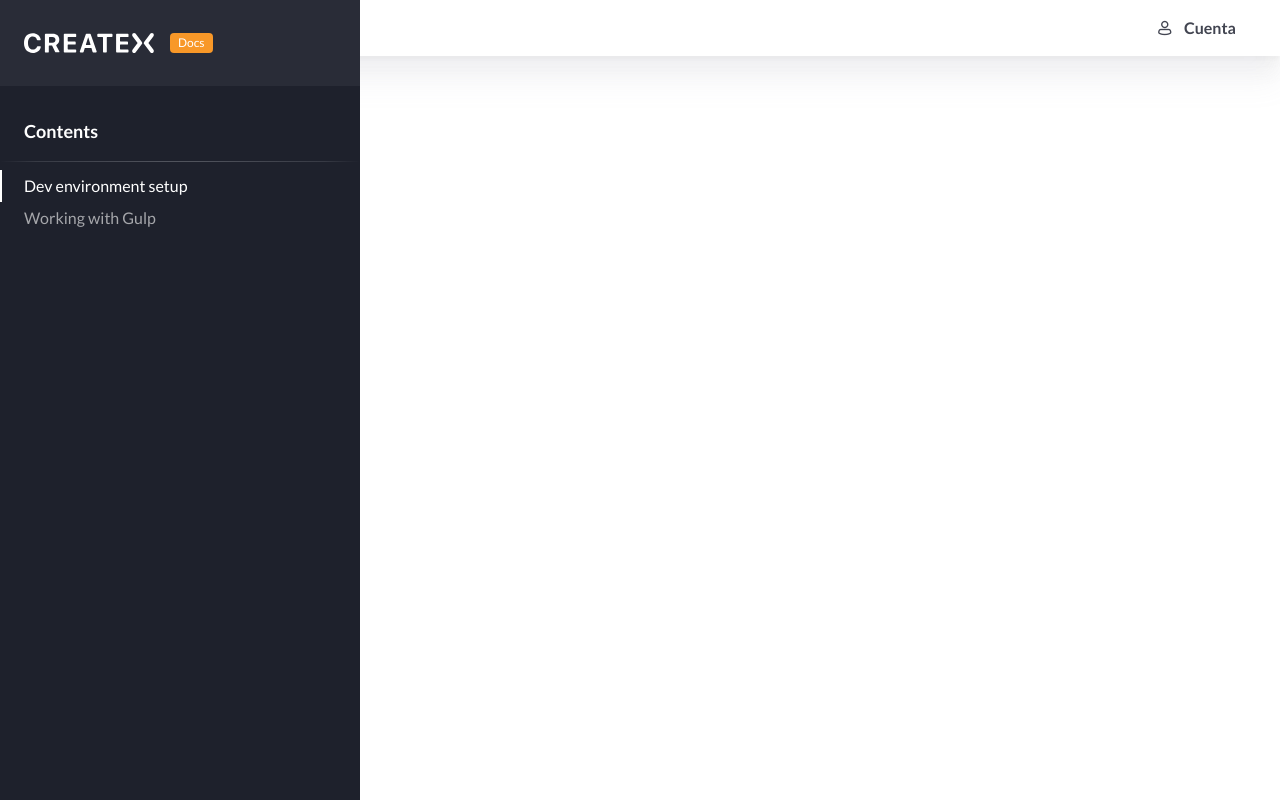
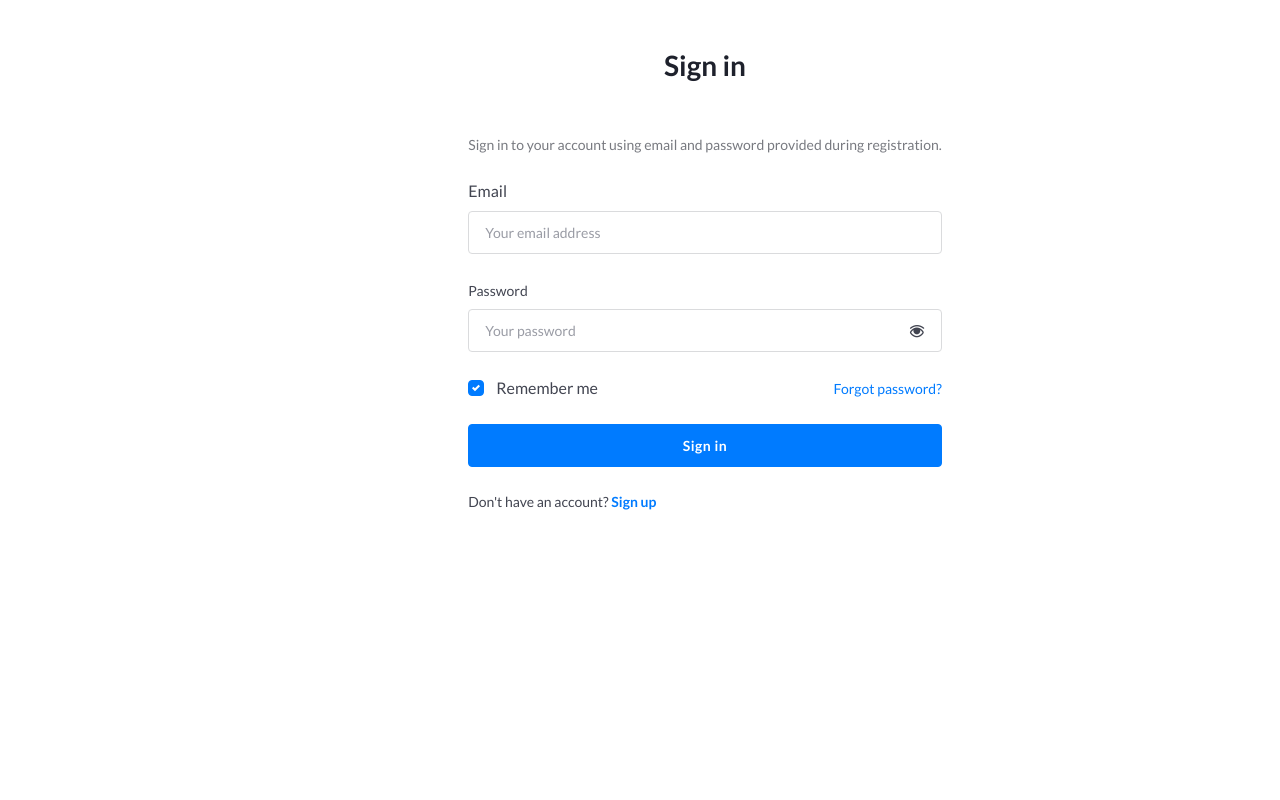
Before and after one commit to sebastiancordovaw/tienda-admin, an Angular app: page /login in a window 1280 px wide. Before the commit this address led to /. Built offline with nearby package versions, Linux system fonts and the light colour scheme.

Commit message:
se agrega el htnl del login

```diff
--- a/package.json
+++ b/package.json
@@ -18,6 +18,7 @@
     "@angular/platform-browser": "~12.2.0",
     "@angular/platform-browser-dynamic": "~12.2.0",
     "@angular/router": "~12.2.0",
+    "jquery": "^3.6.0",
     "rxjs": "~6.6.0",
     "tslib": "^2.3.0",
     "zone.js": "~0.11.4"
--- a/src/app/app.component.html
+++ b/src/app/app.component.html
@@ -1,3 +1,2 @@
 
-<app-sidebar></app-sidebar>
 <router-outlet></router-outlet>
--- a/src/app/app.routing.ts
+++ b/src/app/app.routing.ts
@@ -1,9 +1,11 @@
 import { Routes, RouterModule  } from "@angular/router";
 import { ModuleWithProviders } from "@angular/core";
 import { InicioComponent } from "./components/inicio/inicio.component";
+import { LoginComponent } from "./components/login/login.component";
 
 const appRoute : Routes = [
-    {path:'',component:InicioComponent}
+    {path:'',component:InicioComponent},
+    {path:'login',component:LoginComponent}
 ]
 
 export const appRoutingProviders : any[] = [];
--- a/src/app/components/inicio/inicio.component.html
+++ b/src/app/components/inicio/inicio.component.html
@@ -1,4 +1,4 @@
-
+<app-sidebar></app-sidebar>
 <div class="border-bottom pt-5 pb-2 mt-lg-2 mb-5">
     <h1 class="mt-3 mt-md-4 pt-5">Inicio</h1>
 </div>
--- a/src/app/components/login/login.component.html
+++ b/src/app/components/login/login.component.html
@@ -1 +1,41 @@
-<p>login works!</p>
+<div class="row" style="width: 100%;
+        height: 100%;">
+            <div class="mx-auto" style="display: flex;
+            align-items: center;">
+                <div class="modal-body px-md-5 px-4">
+                    <h3 class="modal-title mt-4 mb-0 text-center mb-5">Sign in</h3>
+                    <p class="font-size-sm text-muted text-center">Sign in to your account using email and password provided during registration.</p>
+                    <form class="needs-validation" novalidate="">
+                      <div class="form-group">
+                        <label for="signin-email">Email</label>
+                        <input type="email" class="form-control" id="signin-email" placeholder="Your email address" required="">
+                      </div>
+                      <div class="form-group">
+                        <label for="signin-password" class="form-label">Password</label>
+                        <div class="cs-password-toggle input-group-overlay">
+                          <input type="password" class="form-control appended-form-control" id="signin-password" placeholder="Your password" required="">
+                          <div class="input-group-append-overlay">
+                            <label class="btn cs-password-toggle-btn input-group-text">
+                              <input type="checkbox" class="custom-control-input">
+                              <i class="cxi-eye cs-password-toggle-indicator"></i>
+                              <span class="sr-only">Show password</span>
+                            </label>
+                          </div>
+                        </div>
+                      </div>
+                      <div class="d-flex justify-content-between align-items-center form-group">
+                        <div class="custom-control custom-checkbox">
+                          <input type="checkbox" class="custom-control-input" id="remember-me" checked="">
+                          <label for="remember-me" class="custom-control-label">Remember me</label>
+                        </div>
+                        <a href="#" class="font-size-sm text-decoration-none">Forgot password?</a>
+                      </div>
+                      <button type="submit" class="btn btn-primary btn-block">Sign in</button>
+                      <p class="font-size-sm pt-4 mb-0">
+                        Don't have an account?
+                        <a href="#" class="font-weight-bold text-decoration-none" data-view="#modal-signup-view">Sign up</a>
+                      </p>
+                    </form>
+                  </div>
+            </div>
+        </div>
```
Also changed, not shown: 1 other file (tests, documents, lock files or other folders).
